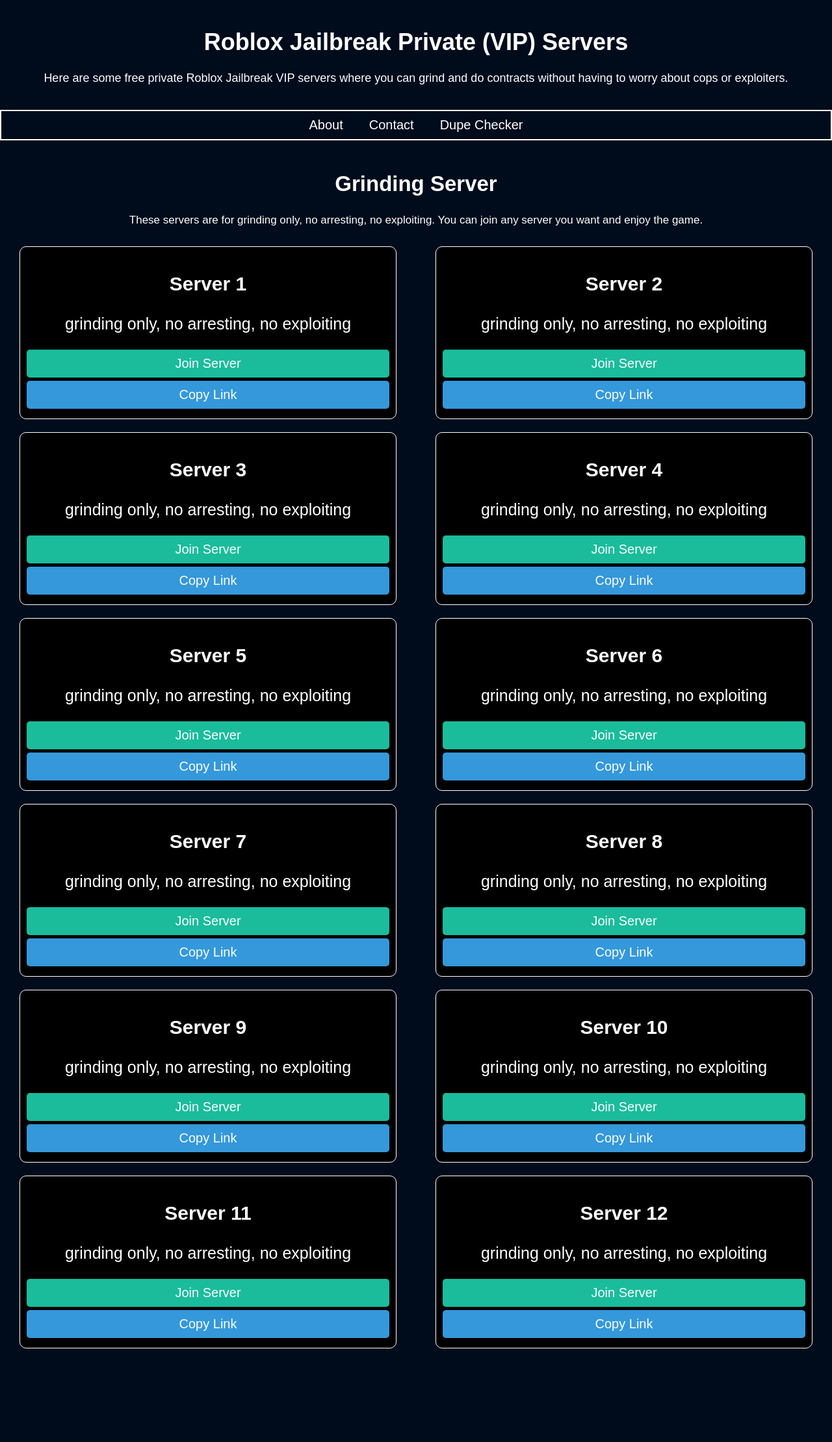
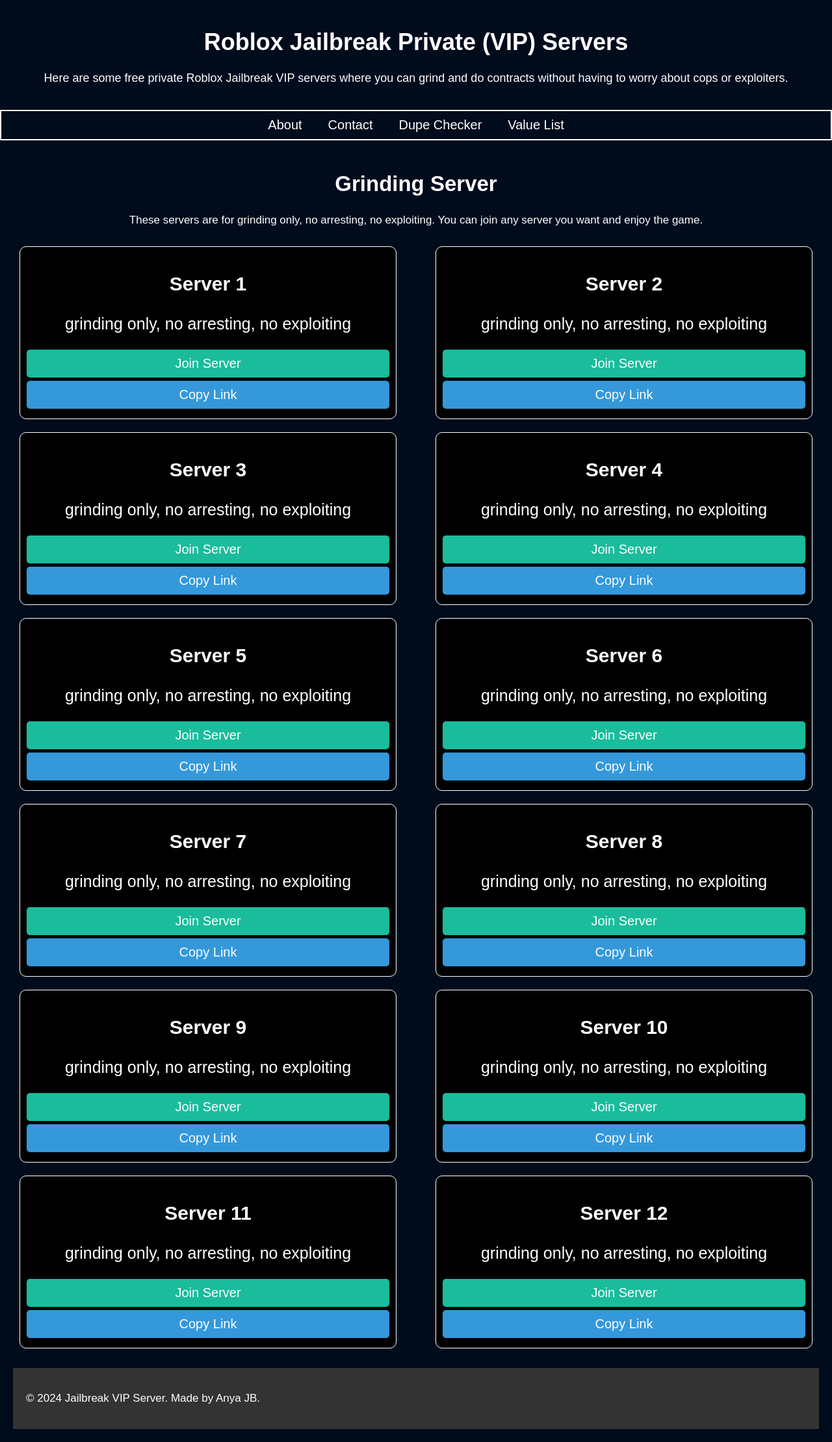
Before and after one commit to anyasauce/jailbreakvipservers, a plain HTML site: page index.html in a window 1280 px wide. Shown: the whole page at 65% size. Before the commit the page ends 2125 px from the top, so only its background shows below. Drawn offline with Linux system fonts and the light colour scheme.

Commit message:
index.html

```diff
--- a/index.html
+++ b/index.html
@@ -19,7 +19,8 @@
   <div class="navbar">
     <a href="about.html">About</a>
     <a href="contact.html">Contact</a>
-    <a href="dupechecker.html">Dupe Checker</a>
+    <a href="dupelist.html">Dupe Checker</a>
+    <a href="https://docs.google.com/spreadsheets/d/12aPBmrHP5MLwoht9QcBiERPYUmXTJiTbBF43630togE/edit#gid=0">Value List</a>
   </div>
 
   <div class="main">
@@ -110,6 +111,10 @@
   <button class="copy-button" onclick="copyLink(12)">Copy Link</button>
 </div>
 </div>
-<script src="script.js"></script>
+<div class="footer">
+  <p>&copy; 2024 Jailbreak VIP Server. Made by Anya JB.</p>
+</div>
+<script src="script.js">
+</script>
 </body>
 </html>
```
